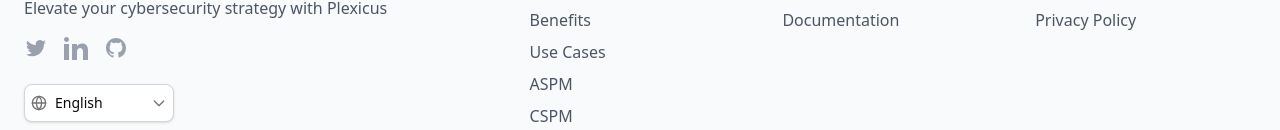
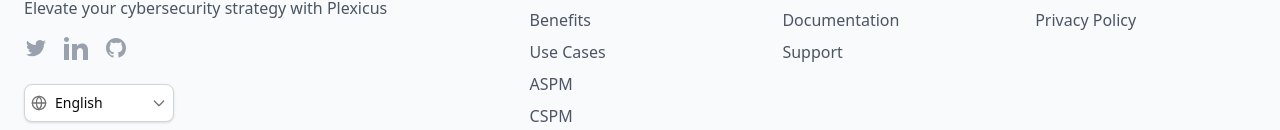
Before and after one commit to prasetya12/shared-ui, a React (Vite) app: page / in a window 1280 px wide. Shown: the part 1005-1135 px from the top of the page. Built offline with nearby package versions, Linux system fonts and the light colour scheme.

Commit message:
[feat] Replace case studies link with support link in the footer.

```diff
--- a/src/components/Footer.tsx
+++ b/src/components/Footer.tsx
@@ -131,11 +131,11 @@ export function FooterPlexicus({ lang: currentLang, fullSiteUrl = 'http://localh
                   {t('footer.sections.resources.links.documentation')}
                 </Link>
               </li>
-              {/* <li>
-                <Link href={`${WEB_URL}${lang}case-studies`} className="text-gray-600 hover:text-gray-900">
-                  {t('footer.sections.resources.links.case_studies')}
+              <li>
+                <Link href={`${WEB_URL}${lang}support`} className="text-gray-600 hover:text-gray-900">
+                {t("nav.resources.support")}
                 </Link>
-              </li> */}
+              </li>
               {/* <li>
                 <Link href={`${WEB_URL}${lang}security-resources`} className="text-gray-600 hover:text-gray-900">
                   {t('footer.sections.resources.links.security_resources')}
```
